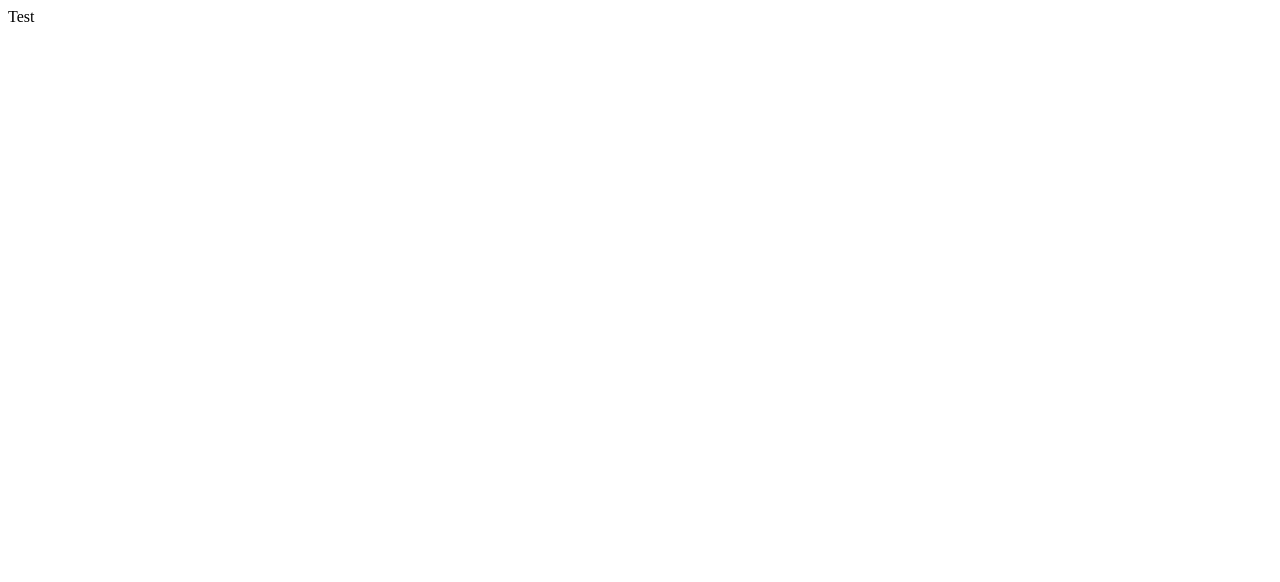
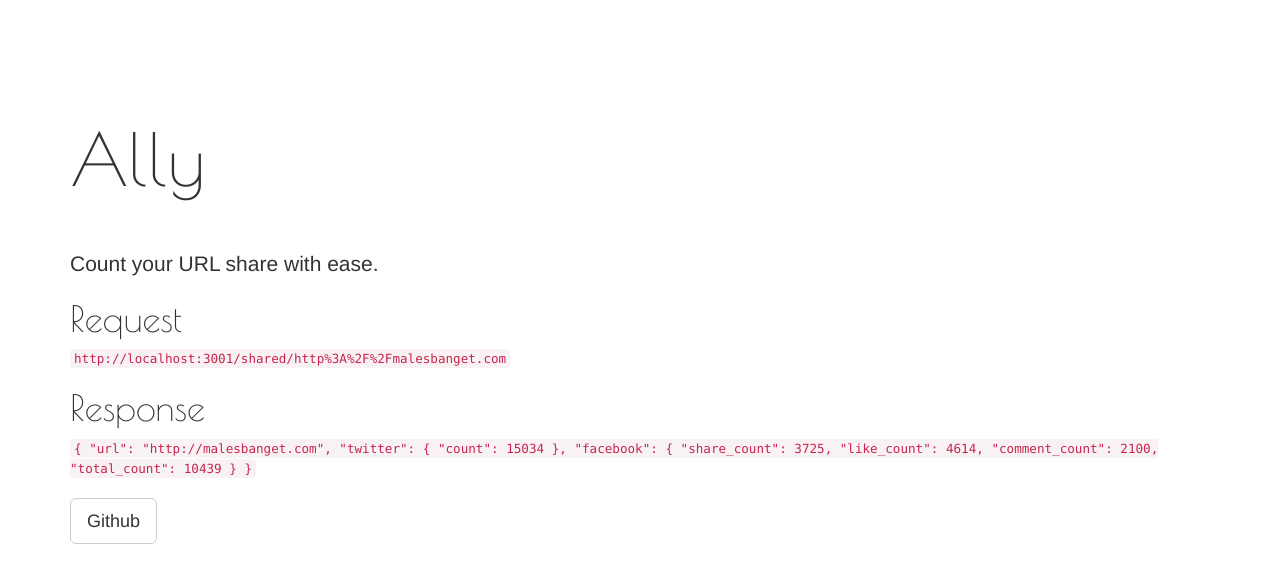
Before and after one commit to donnieprakoso/ally, a website: page index.html in a window 1280 px wide. Drawn offline with nearby package versions, Linux system fonts and the light colour scheme.

Commit message:
Update index.html

```diff
--- a/index.html
+++ b/index.html
@@ -1 +1,52 @@
-Test
+
+<!DOCTYPE html>
+<html lang="en">
+  <head>
+    <meta charset="utf-8">
+    <meta http-equiv="X-UA-Compatible" content="IE=edge">
+    <meta name="viewport" content="width=device-width, initial-scale=1">
+    <meta name="description" content="Ally - Count URL share">
+    <meta name="author" content="@donnieprakoso">
+
+
+    <title>Ally - Count URL Share</title>
+<link href='http://fonts.googleapis.com/css?family=Poiret+One' rel='stylesheet' type='text/css'>
+<link href="http://maxcdn.bootstrapcdn.com/bootstrap/3.3.1/css/bootstrap.min.css" rel="stylesheet">
+</head>
+
+  <body>
+    <div class="container">
+
+      <div class="row" style='margin-top:100px;'>
+      <div class='col-xs-12'>
+        <h1 style="font-size:72px;font-family: 'Poiret One', cursive;">Ally</h1>
+        <p class="lead" style='margin-top:50px;'>
+          Count your URL share with ease.
+        </p>
+        <h3 style="font-size:36px;font-family: 'Poiret One', cursive;">Request</h3>
+        <code>
+          http://localhost:3001/shared/http%3A%2F%2Fmalesbanget.com
+        </code>
+
+        <h3 style="font-size:36px;font-family: 'Poiret One', cursive;">Response</h3>
+        <code>
+{
+  "url": "http://malesbanget.com",
+  "twitter": {
+    "count": 15034
+  },
+  "facebook": {
+    "share_count": 3725,
+    "like_count": 4614,
+    "comment_count": 2100,
+    "total_count": 10439
+  }
+}
+        </code>
+  <br/><br/>
+        <a href='https://github.com/donnieprakoso/ally'><span class='btn btn-lg btn-default'>Github</span></a>
+      </div>
+
+    </div>
+  </body>
+</html>
```
